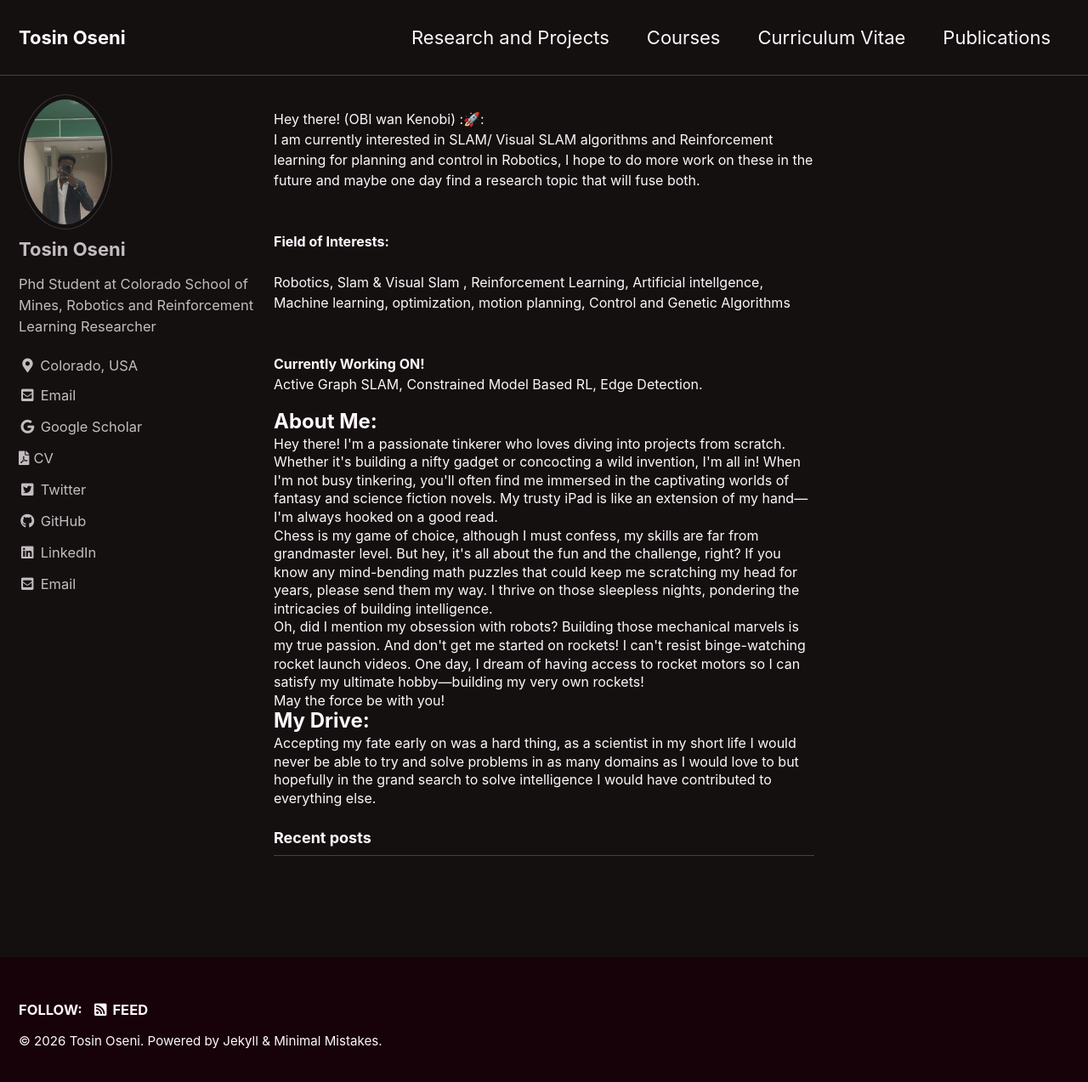
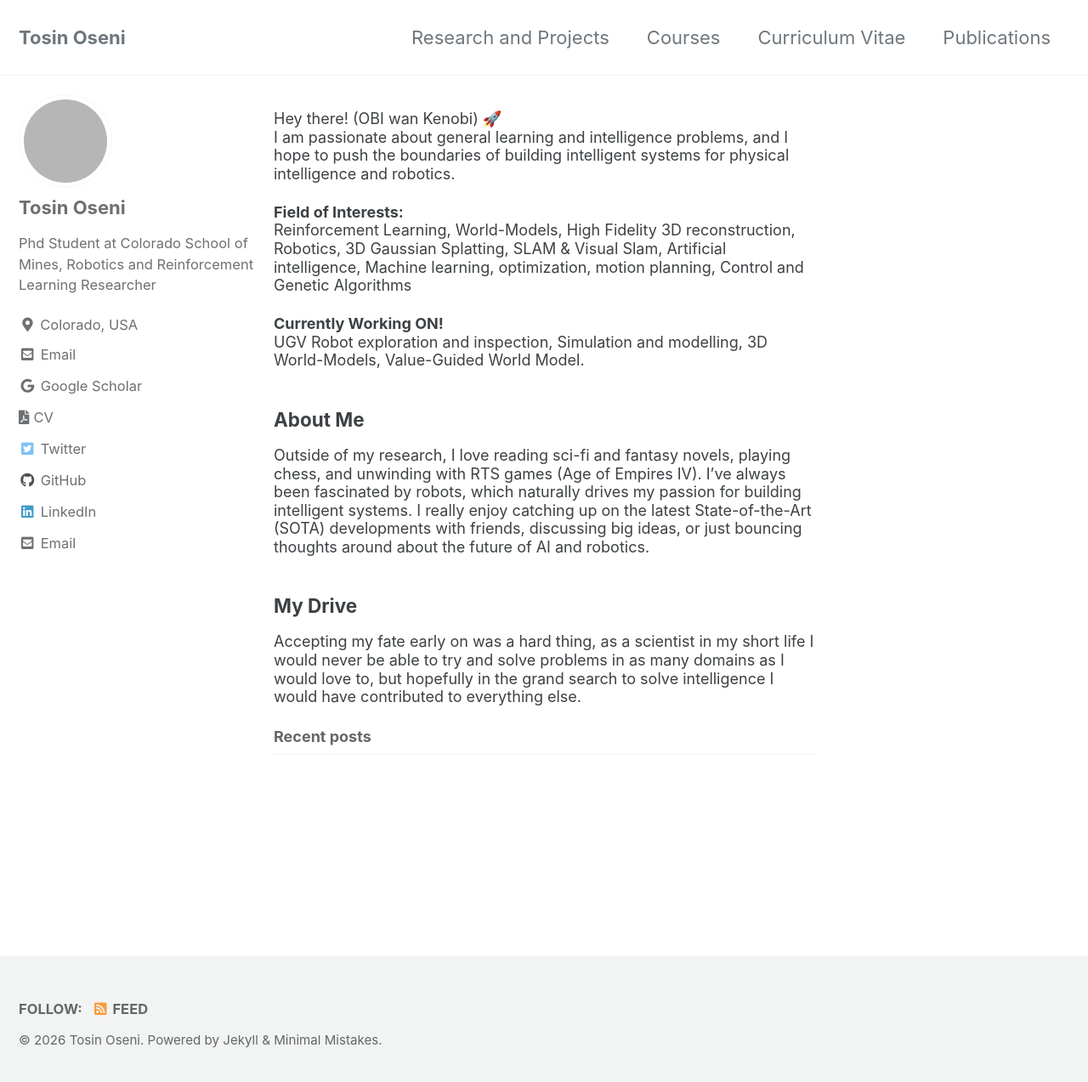
Before and after one commit to tohsin/tohsin.github.io, a Jekyll site: the page built from index.md, in a window 1280 px wide and 1280 px high. Shown: the top 1273 px of the window at 85% size. Built offline with Jekyll 4.4.1, drawn with Linux system fonts in a browser that asks for light colours; cached includes are drawn as plain includes; the list of posts is cut into pages by our own code; grey boxes are pictures that could not be loaded.

Commit message:
clean up

```diff
--- a/_config.yml
+++ b/_config.yml
@@ -12,7 +12,7 @@
 
 # theme                  : "minimal-mistakes-jekyll"
 # remote_theme           : "mmistakes/minimal-mistakes"
-minimal_mistakes_skin    : "neon" #"default" # "air", "aqua", "contrast", "dark", "dirt", "neon", "mint", "plum", "sunrise"
+minimal_mistakes_skin    : "default" #"default" # "air", "aqua", "contrast", "dark", "dirt", "neon", "mint", "plum", "sunrise"
 
 # Site Settings
 locale                   : "en-US"
@@ -105,7 +105,7 @@ analytics:
 # Site Author
 author:
   name             : "Tosin Oseni"
-  avatar           :  "/assets/images/tosin.jpg"
+  avatar           :  "/assets/images/profile_pic.jpeg"
   bio              : Phd Student at Colorado School of Mines, Robotics and Reinforcement Learning Researcher
   location         : "Colorado, USA"
   email            : oluwatosin_oseni@mines.edu
--- a/_layouts/archive.html
+++ b/_layouts/archive.html
@@ -21,7 +21,6 @@ layout: default
     {% unless page.header.overlay_color or page.header.overlay_image %}
       <h1 id="page-title" class="page__title">{{ page.title }}</h1>
     {% endunless %}
-    <!-- {{ content }} -->
     <div style="line-height: 1.2; font-size: 18px;">{{ content }}</div>
   </div>
 </div>
--- a/_sass/minimal-mistakes/_sidebar.scss
+++ b/_sass/minimal-mistakes/_sidebar.scss
@@ -135,6 +135,9 @@
 
   img {
     max-width: 110px;
+    width: 100%;
+    aspect-ratio: 1 / 1;
+    object-fit: cover;
     border-radius: 50%;
 
     @include breakpoint($large) {
--- a/index.html
+++ /dev/null
@@ -1,71 +0,0 @@
----
-layout: home
-author_profile: true
----
-<style>
-    p.small {
-      line-height: 1.5;
-    }
-    </style>
-
-
-<p class="small">
-<font size="3">
-  Hey there! (OBI wan Kenobi) :🚀:
-  <br />
-  I am currently interested in SLAM/ Visual SLAM algorithms and Reinforcement learning
-  for planning and control in Robotics, I hope to do more work on these in the future and maybe
-  one day find a research topic that will fuse both.
-  <br />
-  <br />
-  <br />
-  <strong>Field of Interests:</strong>
-  <br />
-  <br />
-  Robotics, Slam & Visual Slam , Reinforcement Learning, Artificial intellgence, Machine learning, optimization, motion planning, Control and  Genetic Algorithms
-  <br />
-  <br />
-  <br />
-  <strong>Currently Working ON!</strong>
-  <br />
-  Active Graph SLAM, Constrained Model Based RL, Edge Detection.
-  <br />
-</font>
-</p>
-
-<font size="5">
-  <strong>About Me:</strong> <br />
-</font>
-
-<font size="3">
-Hey there! I'm a passionate tinkerer who loves diving into projects from scratch.
-Whether it's building a nifty gadget or concocting a wild invention,
-I'm all in! When I'm not busy tinkering, you'll often find me immersed in the captivating worlds of fantasy
-and science fiction novels. My trusty iPad is like an extension of my hand—I'm always hooked on a good read.
-<br />
-Chess is my game of choice, although I must confess, my skills are far from grandmaster level.
-But hey, it's all about the fun and the challenge, right? If you know any mind-bending math puzzles
-that could keep me scratching my head for years, please send them my way. I thrive on those sleepless nights,
-pondering the intricacies of building intelligence.
-<br />
-Oh, did I mention my obsession with robots? Building those mechanical marvels is my true passion.
-And don't get me started on rockets! I can't resist binge-watching rocket launch videos.
-One day, I dream of having access to rocket motors so I can satisfy my ultimate hobby—building my very own rockets!
-
-<br />
-
-May the force be with you!
-
-</font>
-
-<br />
-<font size="5">
-    <strong>My Drive:</strong> <br />
-</font>
-
-<font size="3">
-Accepting my fate early on was a hard thing,
-as a scientist in my short life I would never
-be able to try and solve problems in as many domains as I would love to but
-hopefully in the grand search to solve intelligence I would have contributed to everything else.
-</font>
--- /dev/null
+++ b/index.md
@@ -0,0 +1,24 @@
+---
+layout: home
+author_profile: true
+---
+
+Hey there! (OBI wan Kenobi) 🚀
+<br />
+I am passionate about general learning and intelligence problems, and I hope to push the boundaries of building intelligent systems for physical intelligence and robotics.
+
+**Field of Interests:**
+<br />
+Reinforcement Learning, World-Models, High Fidelity 3D reconstruction, Robotics, 3D Gaussian Splatting, SLAM & Visual Slam, Artificial intelligence, Machine learning, optimization, motion planning, Control and Genetic Algorithms
+
+**Currently Working ON!**
+<br />
+UGV Robot exploration and inspection, Simulation and modelling, 3D World-Models, Value-Guided World Model.
+
+## About Me
+
+Outside of my research, I love reading sci-fi and fantasy novels, playing chess, and unwinding with RTS games (Age of Empires IV). I've always been fascinated by robots, which naturally drives my passion for building intelligent systems. I really enjoy catching up on the latest State-of-the-Art (SOTA) developments with friends, discussing big ideas, or just bouncing thoughts around about the future of AI and robotics.
+
+## My Drive
+
+Accepting my fate early on was a hard thing, as a scientist in my short life I would never be able to try and solve problems in as many domains as I would love to, but hopefully in the grand search to solve intelligence I would have contributed to everything else.
```
Also changed, not shown: Gemfile (+9 -1 lines), assets/images/tosin_old.jpg (renamed from assets/images/tosin.jpg), 1 other file.
